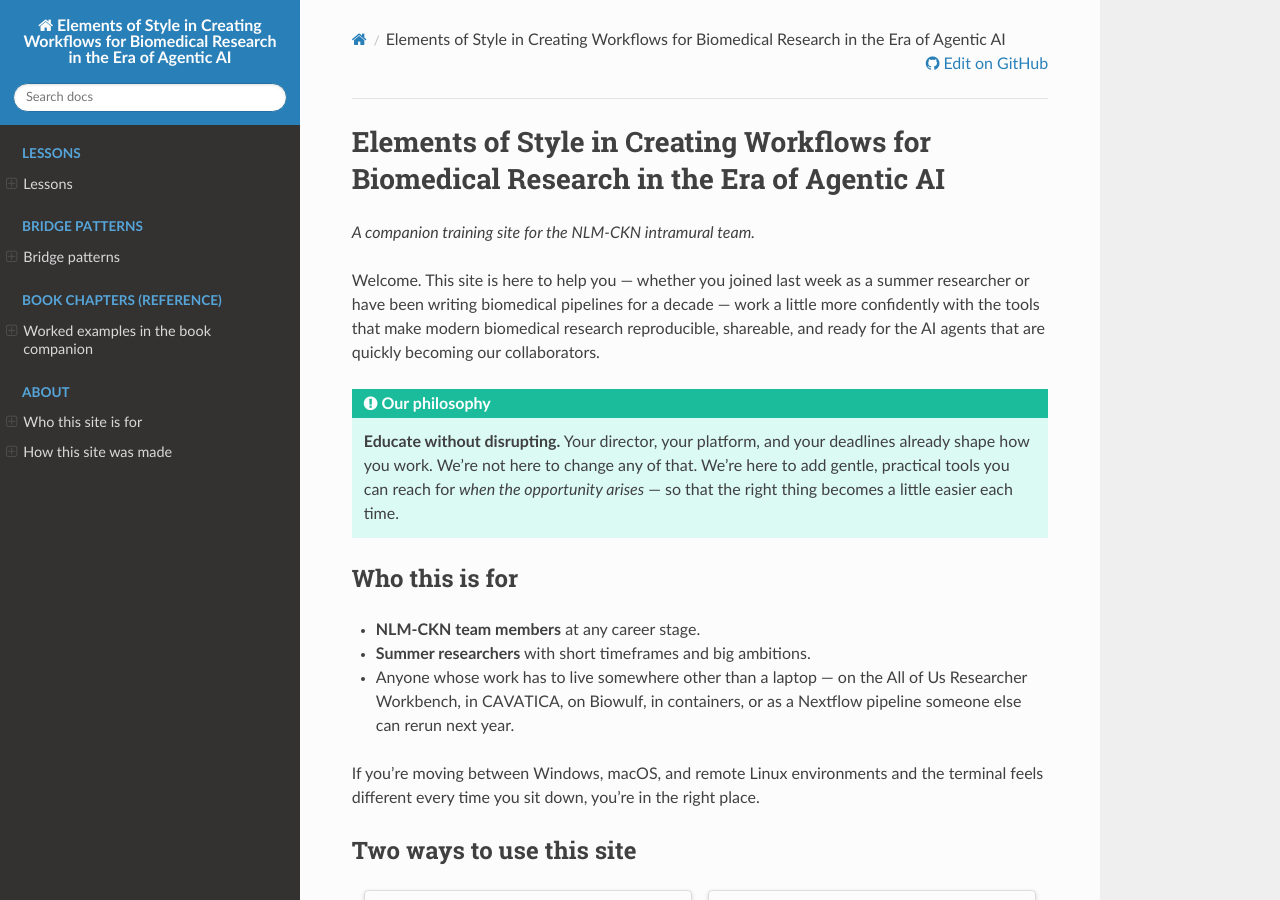
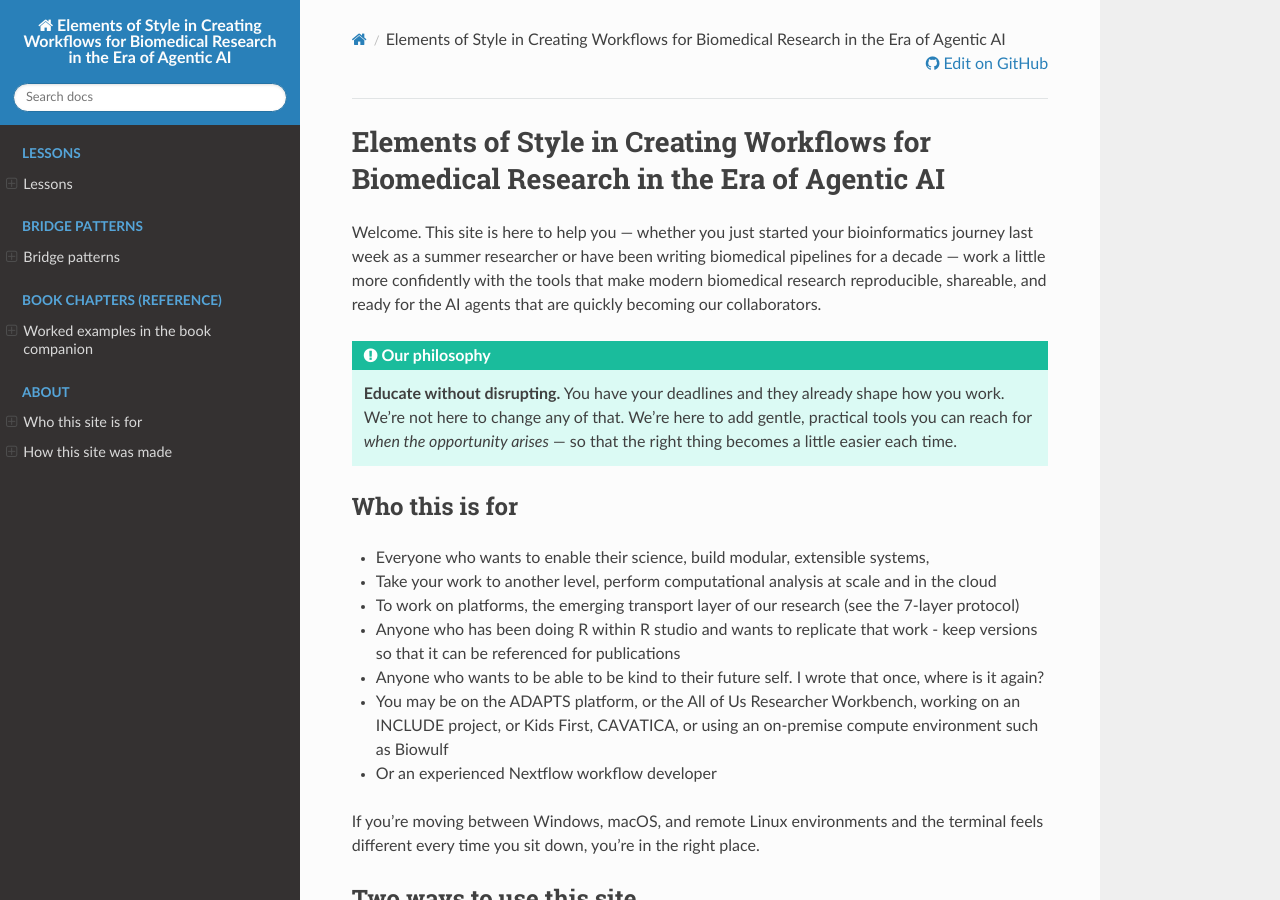
Before and after one commit to Science-and-Technology-Consulting-LLC/elements-of-style-lessons, a Sphinx documentation site: the page built from docs/source/index.md, in a window 1280 px wide and 900 px high. Built offline with Sphinx 7.4.7 and the Read the Docs theme 3.1.0, drawn with Linux system fonts in a browser that asks for light colours.

Commit message:
Revise introduction and audience description in index.md
Updated text to enhance clarity and inclusivity for various users, including summer researchers and experienced developers.

```diff
--- a/docs/source/index.md
+++ b/docs/source/index.md
@@ -1,8 +1,6 @@
 # Elements of Style in Creating Workflows for Biomedical Research in the Era of Agentic AI
 
-*A companion training site for the NLM-CKN intramural team.*
-
-Welcome. This site is here to help you — whether you joined last week as a summer
+Welcome. This site is here to help you — whether you just started your bioinformatics journey last week as a summer
 researcher or have been writing biomedical pipelines for a decade — work a little
 more confidently with the tools that make modern biomedical research reproducible,
 shareable, and ready for the AI agents that are quickly becoming our collaborators.
@@ -10,7 +8,7 @@ shareable, and ready for the AI agents that are quickly becoming our collaborato
 :::{admonition} Our philosophy
 :class: tip
 
-**Educate without disrupting.** Your director, your platform, and your deadlines
+**Educate without disrupting.** You have your deadlines and they
 already shape how you work. We're not here to change any of that. We're here to
 add gentle, practical tools you can reach for *when the opportunity arises* — so
 that the right thing becomes a little easier each time.
@@ -18,11 +16,13 @@ that the right thing becomes a little easier each time.
 
 ## Who this is for
 
-- **NLM-CKN team members** at any career stage.
-- **Summer researchers** with short timeframes and big ambitions.
-- Anyone whose work has to live somewhere other than a laptop — on the
-  All of Us Researcher Workbench, in CAVATICA, on Biowulf, in containers,
-  or as a Nextflow pipeline someone else can rerun next year.
+- Everyone who wants to enable their science, build modular, extensible systems,
+- Take your work to another level, perform computational analysis at scale and in the cloud
+- To work on platforms, the emerging transport layer of our research (see the 7-layer protocol)
+- Anyone who has been doing R within R studio and wants to replicate that work - keep versions so that it can be referenced for publications
+- Anyone who wants to be able to be kind to their future self.   I wrote that once, where is it again?
+- You may be on the ADAPTS platform, or the All of Us Researcher Workbench, working on an INCLUDE project, or Kids First, CAVATICA, or using an on-premise compute environment such as Biowulf
+- Or an experienced Nextflow workflow developer
 
 If you're moving between Windows, macOS, and remote Linux environments and the
 terminal feels different every time you sit down, you're in the right place.
```
